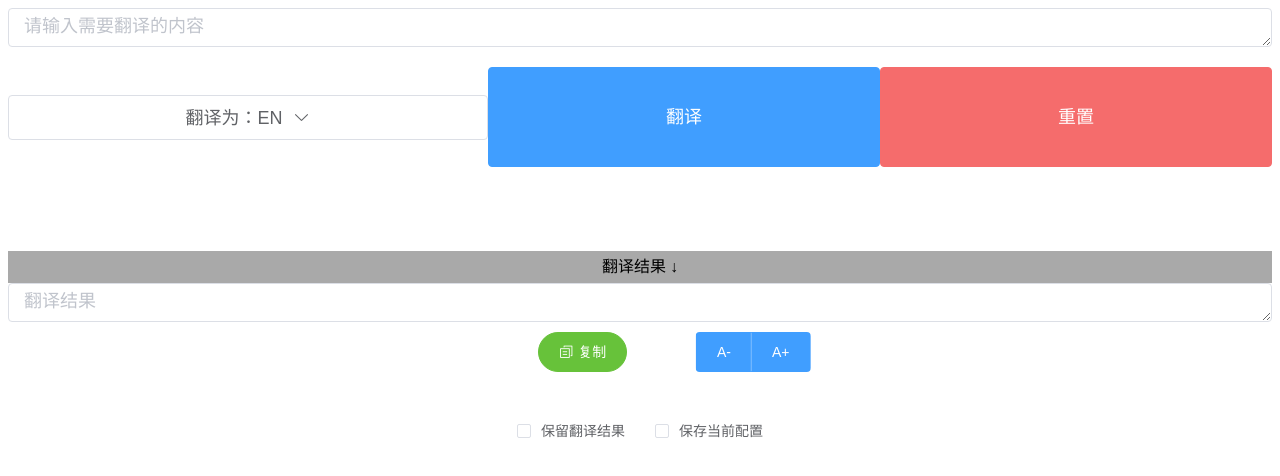
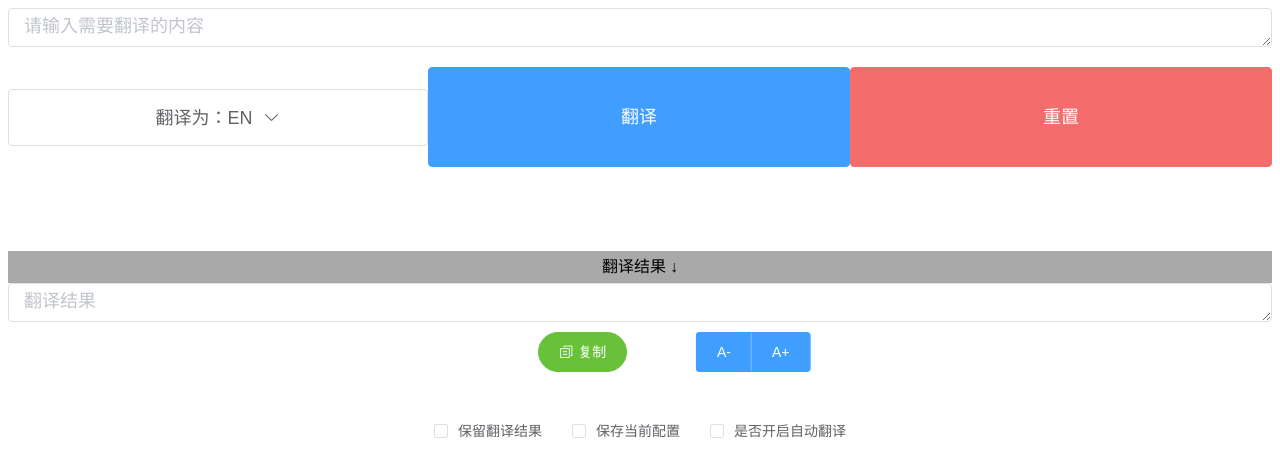
Before and after one commit to Chris-Andreww/Online-translation-website, a Vue app: page / in a window 1280 px wide. Shown: the top 476 px of the page. Built offline with nearby package versions, Linux system fonts and the light colour scheme; what vue-clipboard2 would draw is missing.

Commit message:
update auto translate function

```diff
--- a/src/App.vue
+++ b/src/App.vue
@@ -6,6 +6,7 @@
         type="textarea"
         :rows="8"
         v-model="data.textarea"
+        @input="autoTrans"
         placeholder="请输入需要翻译的内容">
     </el-input>
 
@@ -33,7 +34,7 @@
           type="primary"
           @click="goTranslate"
           :loading="data.loadingStat"
-      >翻译
+      >{{ this.data.loadingStat ? '翻译中' : '翻译' }}
       </el-button>
       <!--      重置按钮-->
       <el-button
@@ -81,6 +82,7 @@
       <el-checkbox-group v-model="data.checkList">
         <el-checkbox label="A">保留翻译结果</el-checkbox>
         <el-checkbox label="B">保存当前配置</el-checkbox>
+        <el-checkbox label="C">是否开启自动翻译</el-checkbox>
       </el-checkbox-group>
     </div>
 
@@ -106,6 +108,17 @@ export default {
     }
   },
   methods: {
+    //自动翻译功能
+    autoTrans() {
+      if (this.data.checkList.some(val => val === 'C')) {//如果发现复选框C被选中才会自动翻译
+        this.data.loadingStat = true
+        //设置防抖方法，让用户停止输入2秒后才自动翻译
+        clearTimeout(this.timerT)
+        this.timerT = setTimeout(() => {
+          this.goTranslate()
+        }, 1500)
+      }
+    },
     changeLanguage(lan) {
       switch (lan) {
         case 'en':
@@ -123,8 +136,8 @@ export default {
     },
     //  百度翻译入口,query为用户输入的内容
     translate(queryContent) {
-      let appid = '这里输入你的APPID'
-      let key = '这里输入你的秘钥'
+      let appid = '20221214001496971'
+      let key = 'OAfmWzH_xc9OoYrEGQfy'
       let salt = (new Date).getTime()
       let query = queryContent
       // 多个query可以用\n连接  如 query='apple\norange\nbanana\npear'
@@ -170,6 +183,7 @@ export default {
           type: 'error',
           duration: 2000
         })
+        this.data.loadingStat = false
         return
       }
       if (this.data.checkList.some(val => {
@@ -192,9 +206,9 @@ export default {
         this.data.textarea = '',
             this.data.result = '',
             this.data.checkList = [],
-            this.data.fontSize=18,
-            this.data.Language='EN',
-            this.data.targetLan='en',
+            this.data.fontSize = 18,
+            this.data.Language = 'EN',
+            this.data.targetLan = 'en',
             this.$message({
               type: 'success',
               message: '重置成功!',
@@ -226,10 +240,10 @@ export default {
         })
       })
     },
-    addFontSize(){
+    addFontSize() {
       this.data.fontSize++
     },
-    deFontSize(){
+    deFontSize() {
       this.data.fontSize--
     }
   },
@@ -261,6 +275,7 @@ export default {
       },
       deep: true
     }
+
   },
   created() {
     if (localStorage.getItem('checkList')) {//如果是初次启动，checkList的值就为null
@@ -299,7 +314,7 @@ export default {
 .checkBox {
   display: flex;
   justify-content: center;
-  margin-top: 50px;
+  margin: 50px 50px
 }
 
 @media screen and (min-width: 100px) {
@@ -310,7 +325,8 @@ export default {
   }
 
   .dropmenu {
-    width: 180px;
+    padding: 1em 0;
+    width: 140px;
     font-size: 18px;
   }
 
@@ -328,7 +344,7 @@ export default {
   }
 
   .dropmenu {
-    width: 480px;
+    width: 420px;
     font-size: 18px;
   }
 
```
Lines whose indentation alone changed are shown as unchanged.
